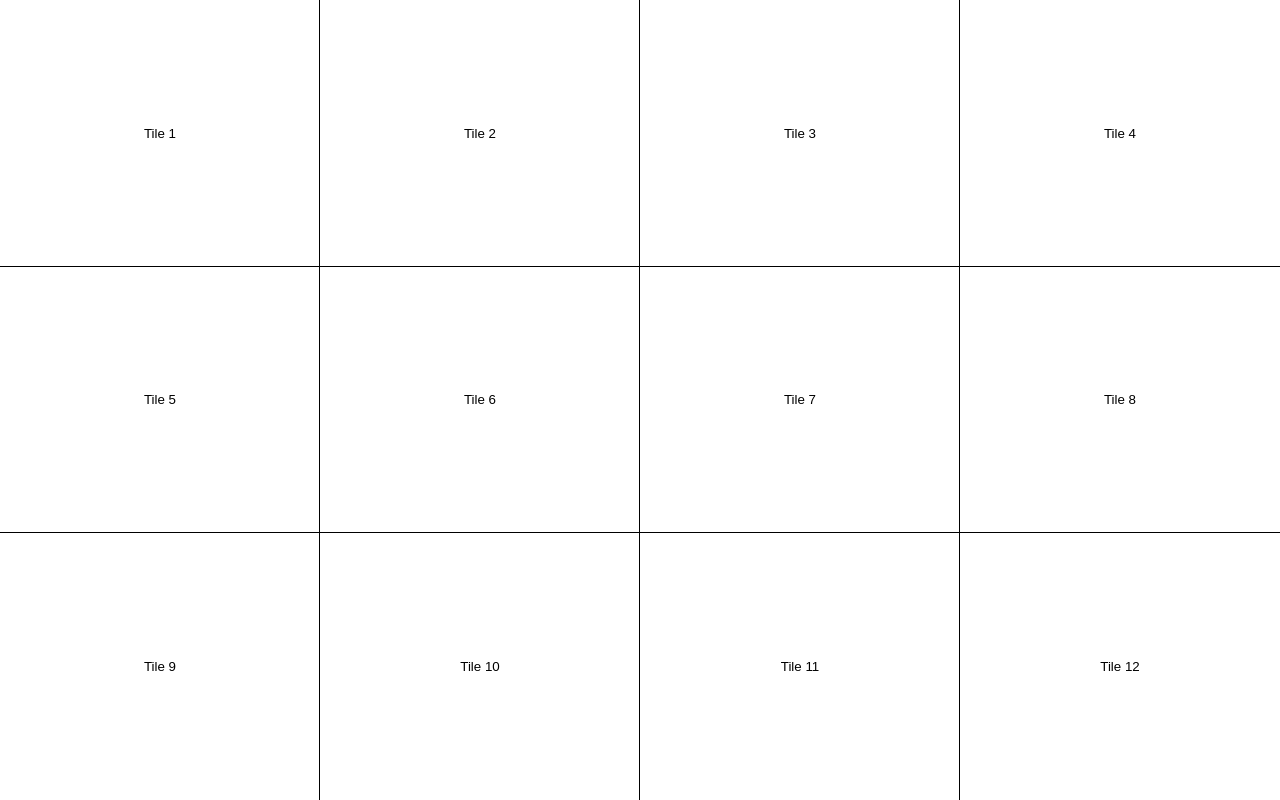
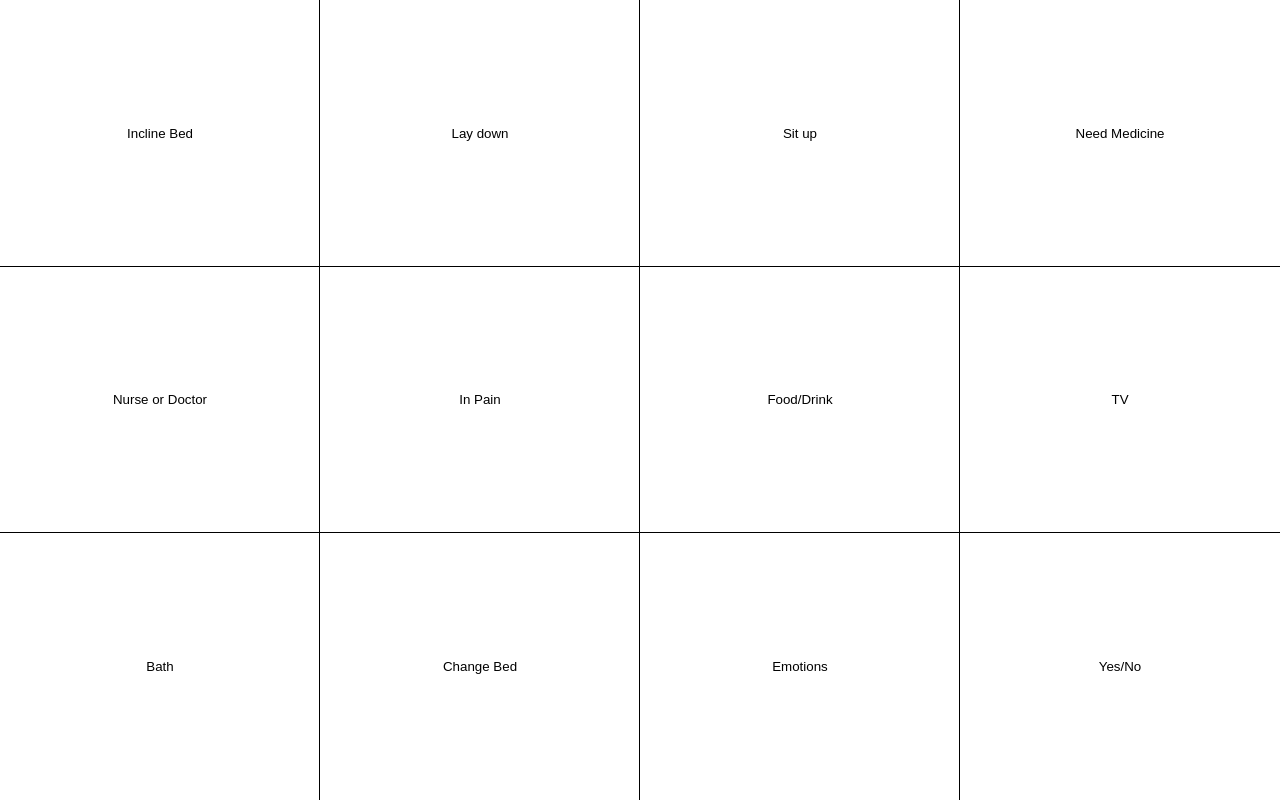
Before and after one commit to spreakfark/Aphasia-App, a SvelteKit app: page / in a window 1280 px wide. Built offline with nearby package versions, Linux system fonts and the light colour scheme.

Commit message:
adds Poppins-Bold font

```diff
--- a/src/app.html
+++ b/src/app.html
@@ -3,6 +3,7 @@
 	<head>
 		<meta charset="utf-8" />
 		<link rel="icon" href="%sveltekit.assets%/favicon.png" />
+		<link rel="preload" href="%sveltekit.assets%/fonts/poppins/Poppins-Bold.woff2" as="font" type="font/woff2" crossorigin>
 		<meta name="viewport" content="width=device-width" />
 		%sveltekit.head%
 	</head>
--- /dev/null
+++ b/src/routes/+layout.svelte
@@ -0,0 +1,22 @@
+<slot />
+
+<style>
+	@font-face {
+		font-family: 'Poppins';
+		src: url('/fonts/poppins/Poppins-Bold.woff2') format('woff2'), url('/fonts/poppins/Poppins-Bold.woff') format('woff');
+	}
+
+    :global(body) {
+        font-family: 'Poppins', Arial, Helvetica, sans-serif;
+        font-weight: 700;
+        font-style: normal;
+
+        margin: 0;
+		width: 100vw;
+		height: 100vh;
+		overflow: hidden;
+		display: flex;
+		align-items: center;
+		justify-content: center;
+    }
+</style>
--- a/src/routes/+page.svelte
+++ b/src/routes/+page.svelte
@@ -3,34 +3,21 @@
 </script>
 
 <div class="grid">
-	<Tile>Tile 1</Tile>
-	<Tile>Tile 2</Tile>
-	<Tile>Tile 3</Tile>
-
-	<Tile>Tile 4</Tile>
-	<Tile>Tile 5</Tile>
-	<Tile>Tile 6</Tile>
-
-	<Tile>Tile 7</Tile>
-	<Tile>Tile 8</Tile>
-	<Tile>Tile 9</Tile>
-
-	<Tile>Tile 10</Tile>
-	<Tile>Tile 11</Tile>
-	<Tile>Tile 12</Tile>
+	<Tile>Incline Bed</Tile>
+	<Tile>Lay down</Tile>
+	<Tile>Sit up</Tile>
+	<Tile>Need Medicine</Tile>
+	<Tile>Nurse or Doctor</Tile>
+	<Tile>In Pain</Tile>
+	<Tile>Food/Drink</Tile>
+	<Tile>TV</Tile>
+	<Tile>Bath</Tile>
+	<Tile>Change Bed</Tile>
+	<Tile>Emotions</Tile>
+	<Tile>Yes/No</Tile>
 </div>
 
 <style>
-	:global(body) {
-		margin: 0;
-		height: 100vh;
-		width: 100vw;
-		overflow: hidden;
-		display: flex;
-		align-items: center;
-		justify-content: center;
-	}
-
 	.grid {
 		display: grid;
 		height: 100vh;
```
Also changed, not shown: static/fonts/poppins/Poppins-Bold.woff (added), static/fonts/poppins/Poppins-Bold.woff2 (added).
